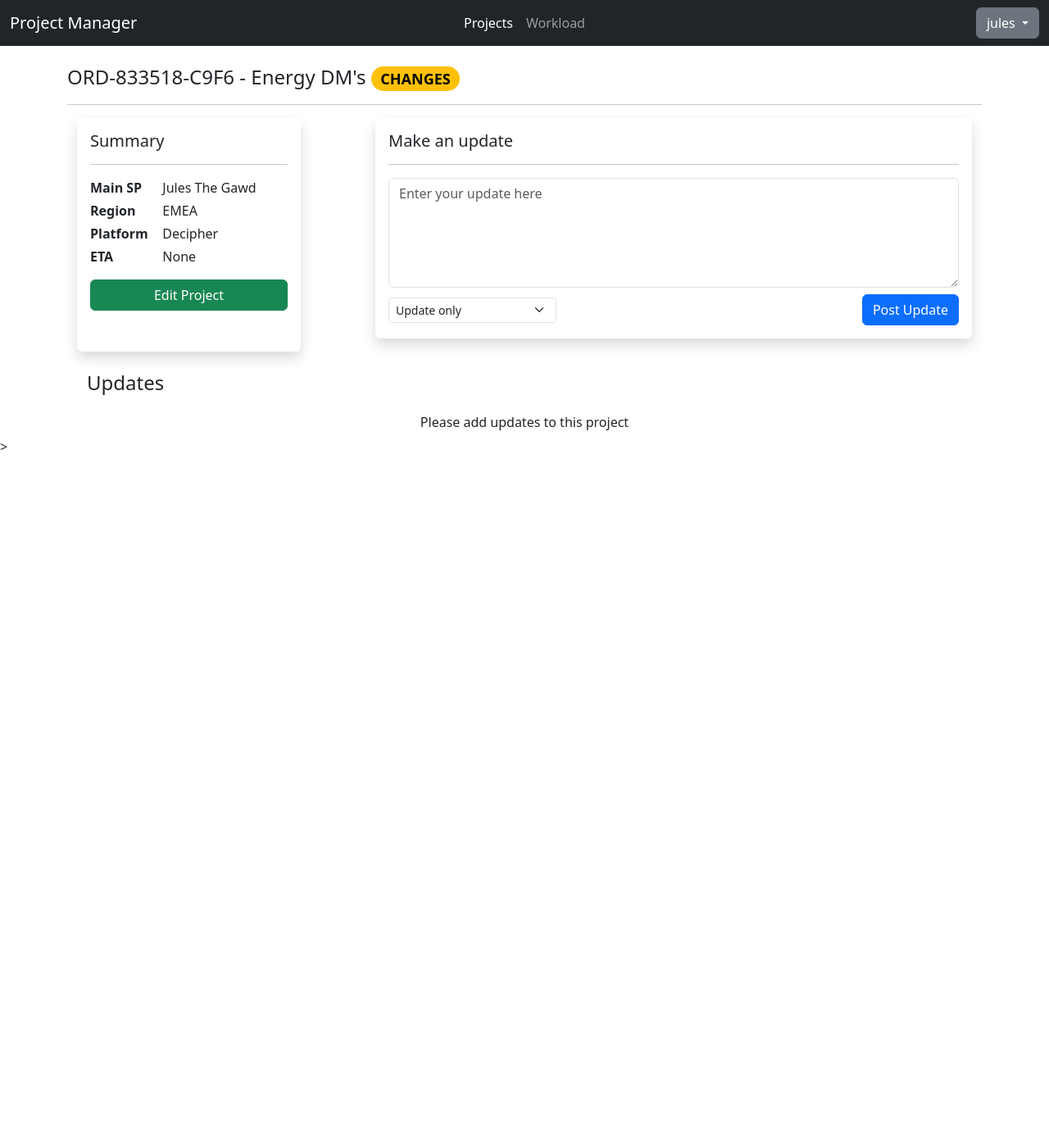
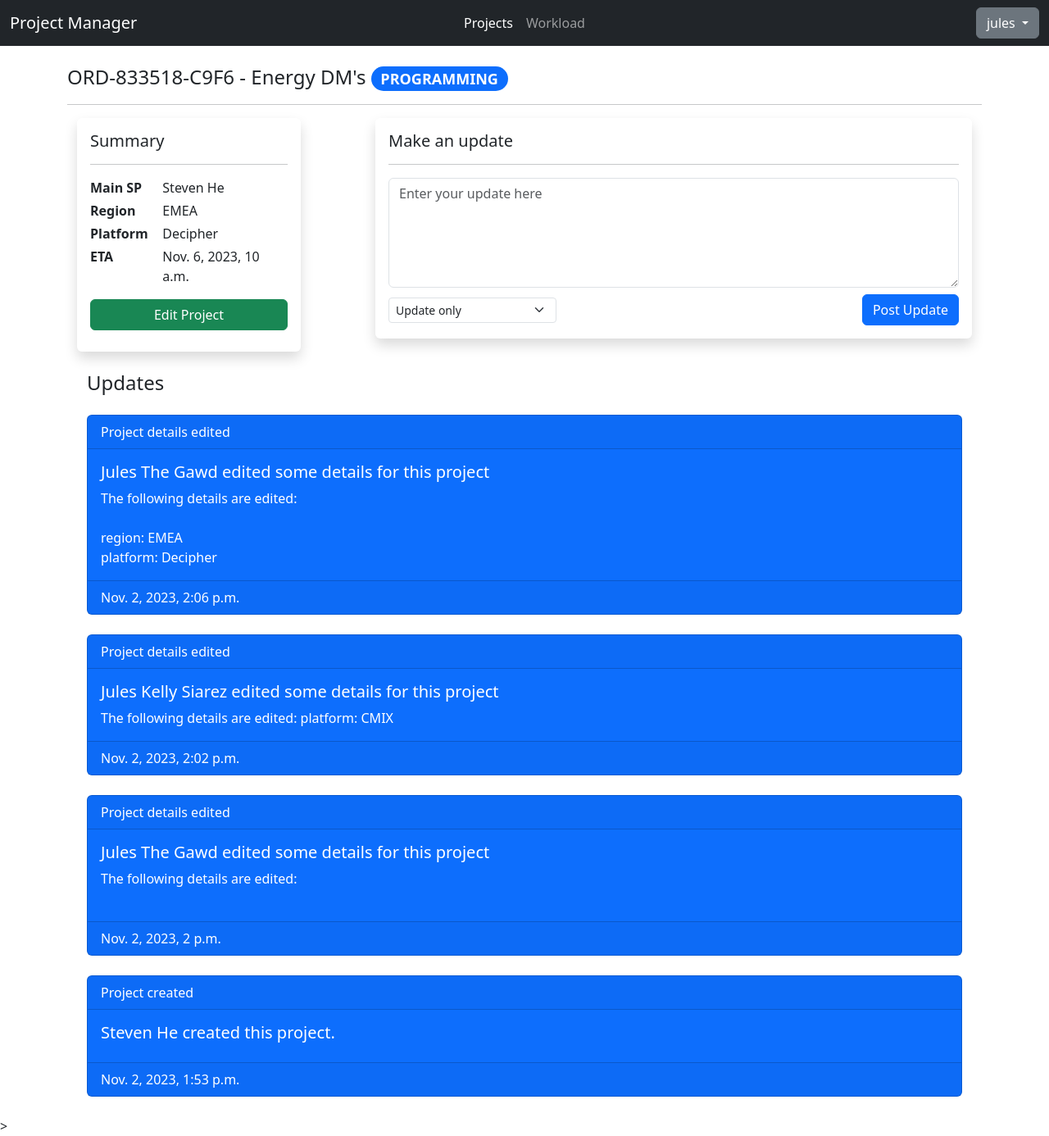
Before and after one commit to coded-by-joules/projectmanager, a Django app: a page that uses testfront/templates/testfront/project.html in a window 1280 px wide. Shown: the whole page at 82% size. Before the commit the page ends 549 px from the top, so only its background shows below. Run offline with Django 4.2, Linux system fonts and the light colour scheme; a user stored in the database is signed in; data comes from the database, SQL or seed files in the repository; some libraries are stand-ins or nearby versions.

Commit message:
database fix and updated project page

```diff
--- a/api/models.py
+++ b/api/models.py
@@ -98,6 +98,7 @@
 
    project = models.ForeignKey(Project, on_delete=models.CASCADE, to_field="code")
    creator = models.ForeignKey(User, on_delete=models.SET_NULL, null=True)
-   message = models.TextField(max_length=255)
+   log_header = models.CharField(max_length=255, null=True, blank=True)
+   message = models.TextField(max_length=255, blank=True, null=True)
    update_type = models.CharField(max_length=20, default="update", choices=UPDATE_CHOICES)
    created = models.DateTimeField(auto_now_add=True)
--- a/testfront/templates/testfront/project.html
+++ b/testfront/templates/testfront/project.html
@@ -84,12 +84,21 @@
 <div class="container mt-4">
     <h4 class="mb-4">Updates</h4>
     {% for log in logs %}
-    <div class="card text-bg-secondary mb-4">
+    <div class="card
+
+    {% if log.update_type == "update" %} text-bg-secondary {% endif %}
+    {% if log.update_type == "scripting" %} text-bg-success {% endif %}
+    {% if log.update_type == "textlinksent" or log.update_type == "settolivechange" %} text-bg-warning {% endif %}
+    {% if log.update_type == "settolive" or log.update_type == "toclosed" %} text-bg-danger {% endif %}
+    {% if log.update_type == "paused" or log.update_type == "reopened" or log.update_type == "created" or log.update_type == "edited" %} text-bg-primary {% endif %}
+
+    mb-4">
         <div class="card-header">
             {{log.get_update_type_display}}
           </div>
         <div class="card-body">
-          <p class="card-text">{{log.message}}</p>
+          <h5 class="card-title">{{ log.log_header }}</h5>
+          {% if log.message %} <p class="card-text">{{log.message|safe}}</p> {% endif %}
         </div>
         <div class="card-footer">
             {{log.created}}
--- a/testfront/views.py
+++ b/testfront/views.py
@@ -61,21 +61,25 @@
         "next_page": next_page
     }
 
-def addtolog(projectObj: Project, user: User, updates=""):
+def addtolog(projectObj: Project, user: User, updates=[]):
     logCheck = ProjectLog.objects.filter(project=projectObj).count()
     if logCheck > 0:
+        messageStr = "The following details are edited:<br/><br/>"
+        for item in updates:
+            messageStr += f"{item['key']}: {item['value']}<br/>"
         log = ProjectLog(
             project=projectObj,
             creator=user,
             update_type="edited",
-            message=f"{user.first_name} {user.last_name} edited the {updates} details for this project"
+            log_header=f"{user.first_name} {user.last_name} edited some details for this project",
+            message=messageStr
         )
     else:
         log = ProjectLog(
             project=projectObj,
             creator=user,
             update_type="created",
-            message=f"{user.first_name} {user.last_name} created this project."
+            log_header=f"{user.first_name} {user.last_name} created this project."
         )
 
     log.save()
@@ -157,9 +161,13 @@
     else:
         form = ProjectForm(request.POST, instance=editproj, method="edit")
         if form.is_valid():
-            updates = ""
+            updates = []
             if form.has_changed():
-                updates = ", ".join(form.changed_data)
+                for field in form.changed_data:
+                    updates.append({
+                        "key": field,
+                        "value": form.cleaned_data[field]
+                    })
             project = form.save()
 
             addtolog(project, request.user, updates)
```
Also changed, not shown: api/migrations/0001_initial.py, db.sqlite3.
